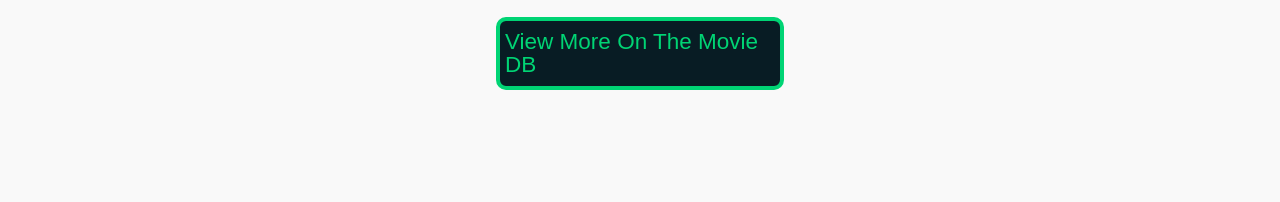
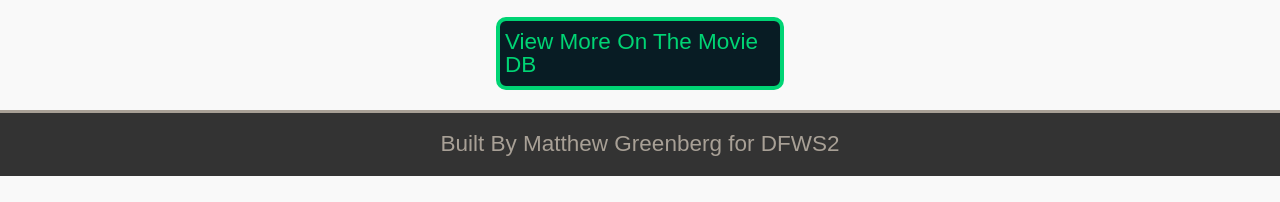
Before and after one commit to mattgreenberg/DFW2_SearchApp, a website: page index.html in a window 1280 px wide. Shown: the part 598-800 px from the top of the page. Drawn offline with Linux system fonts and the light colour scheme.

Commit message:
added footer and styles for footer

```diff
--- a/index.html
+++ b/index.html
@@ -70,7 +70,7 @@
 		<a class="btn-to-mdb" href="https://www.themoviedb.org/">View More On The Movie DB</a>
 	</section>
 	<footer>
-
+		<p>Built By Matthew Greenberg for DFWS2</p>
 	</footer>
 </body>
 </html>
--- /dev/null
+++ b/scss/layout/_footer.scss
@@ -0,0 +1,12 @@
+footer{
+	background: #333;
+}
+footer p{
+	display: block;
+	font-family: $font;
+	color: $silver;
+	text-align: center;
+	font-size: $size-l;
+	padding: 20px 0;
+	border-top: 3px solid $silver;
+}
--- a/scss/layout/_results.scss
+++ b/scss/layout/_results.scss
@@ -57,5 +57,5 @@
 	@include border-radius(10px);
 	width: 288px;
 	display: block;
-	margin: 20px auto 0 auto;
+	margin: 20px auto;
 }
--- a/scss/main.scss
+++ b/scss/main.scss
@@ -9,3 +9,4 @@
 // Layout-specific styles
 @import 'layout/header';
 @import 'layout/results';
+@import 'layout/footer';
```
Also changed, not shown: css/main.css.
